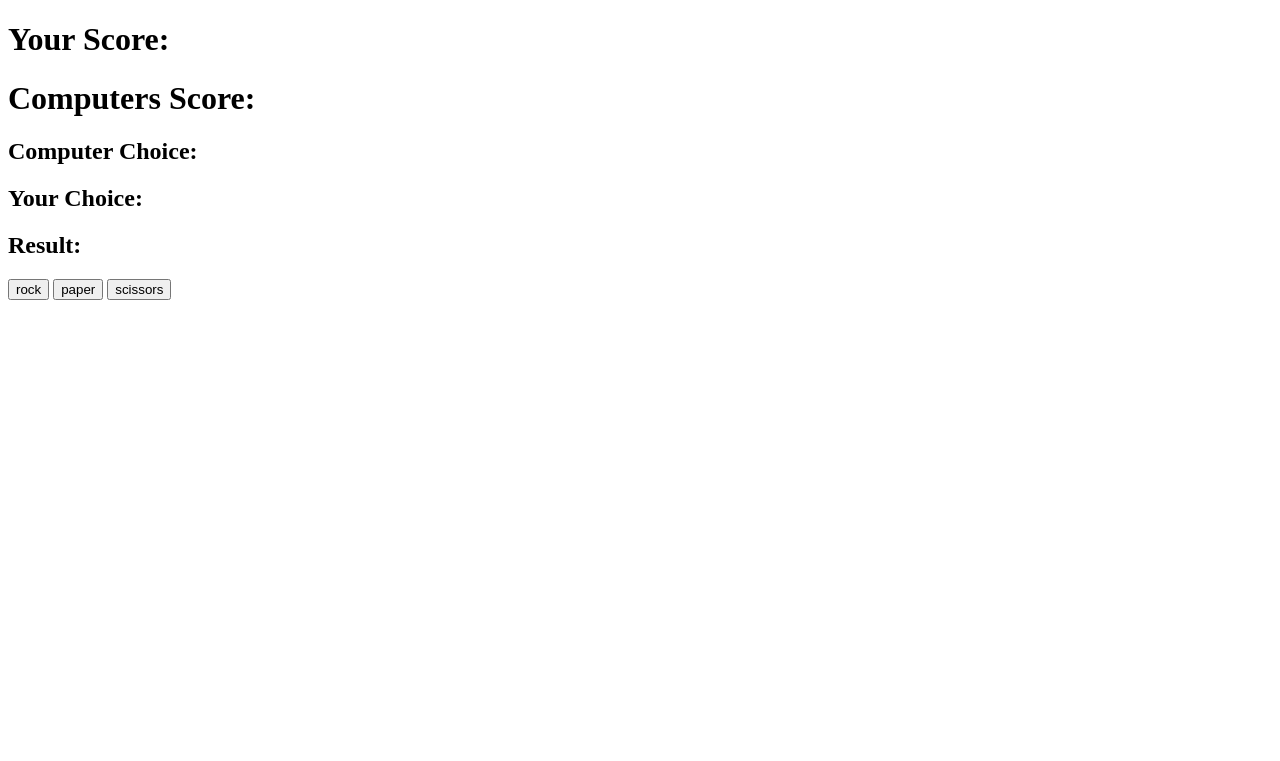
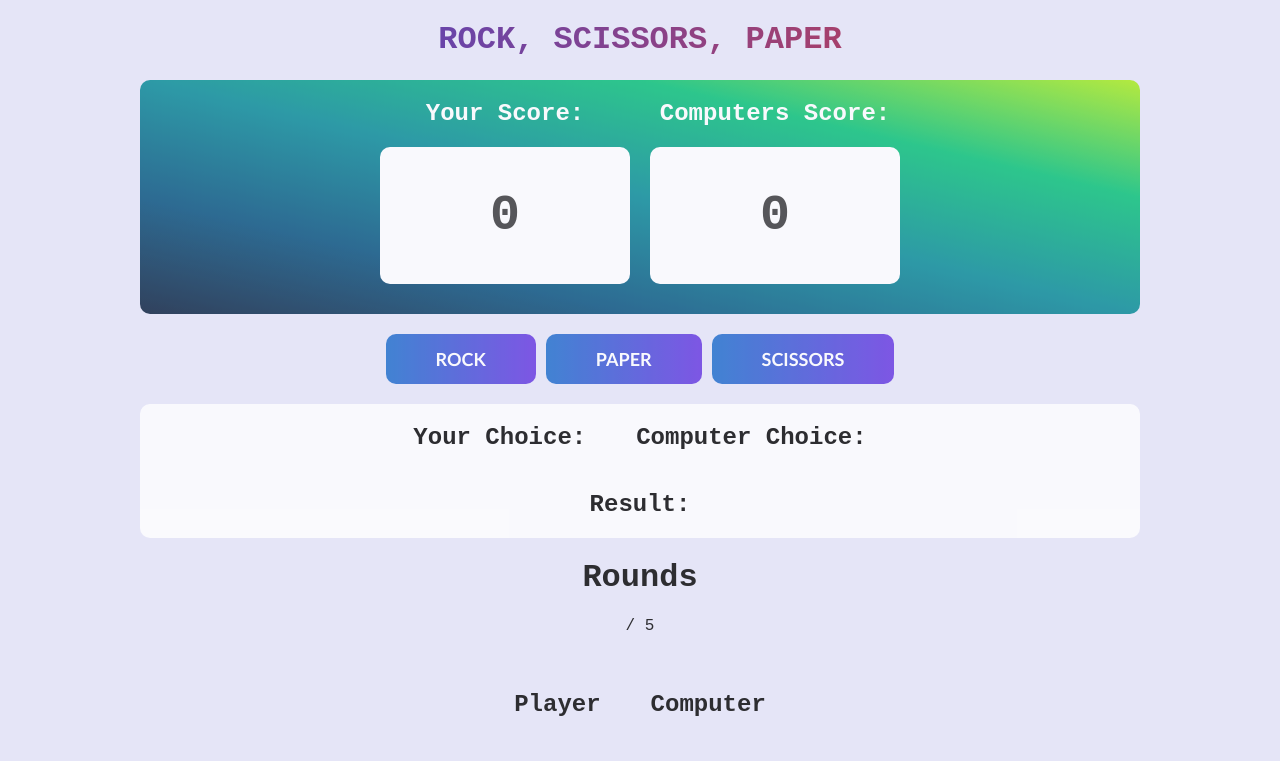
Before and after one commit to pauljohnchamberlain/rock-scissors-paper, a plain HTML site: page index.html in a window 1280 px wide. Drawn offline with Linux system fonts and the light colour scheme.

Commit message:
updated index

```diff
--- a/index.html
+++ b/index.html
@@ -3,22 +3,51 @@
   <head>
     <meta charset="utf-8" />
     <title>Rock Paper Scissors Tutorial</title>
+    <link rel="stylesheet" href="styles.css" />
+    <link rel="icon" type="image/x-icon" href="/img/favicon.ico" />
+    <meta name="viewport" content="width=device-width, initial-scale=1" />
   </head>
   <body>
-    <h1>Your Score:</h1>
-    <p id="players-score"></p>
+    <div id="main">
+      <h1 class="title">Rock, Scissors, Paper</h1>
+      <div id="game-result-placeholder"></div>
+      <div class="scoreboard">
+        <div class="players">
+          <h1>Your Score:</h1>
+          <p id="players-score">0</p>
+        </div>
+        <div class="players">
+          <h1>Computers Score:</h1>
+          <p id="computers-score">0</p>
+        </div>
+      </div>
+      <div class="buttons">
+        <button id="rock">rock</button>
+        <button id="paper">paper</button>
+        <button id="scissors">scissors</button>
+      </div>
+      <div class="round-results">
+        <div class="choices">
+          <h2>Your Choice: <span id="user-choice"></span></h2>
+          <h2>Computer Choice: <span id="computer-choice"></span></h2>
+        </div>
+        <h2 class="result">Result: <span id="result"></span></h2>
+      </div>
 
-    <h1>Computers Score:</h1>
-    <p id="computers-score"></p>
+      <h1>Rounds</h1>
+      <p><span id="rounds"></span> / 5</p>
+      <div class="dashboard">
+        <div class="player">
+          <h2>Player</h2>
+          <div id="player-moves"></div>
+        </div>
+        <div class="computer">
+          <h2>Computer</h2>
+          <div id="computer-moves"></div>
+        </div>
+      </div>
+    </div>
 
-    <h2>Computer Choice: <span id="computer-choice"></span></h2>
-    <h2>Your Choice: <span id="user-choice"></span></h2>
-    <h2>Result: <span id="result"></span></h2>
-
-    <button id="rock">rock</button>
-    <button id="paper">paper</button>
-    <button id="scissors">scissors</button>
-
-    <script src="script.js" charset="utf-8"></script>
+    <script src="play.js" charset="utf-8"></script>
   </body>
 </html>
```
